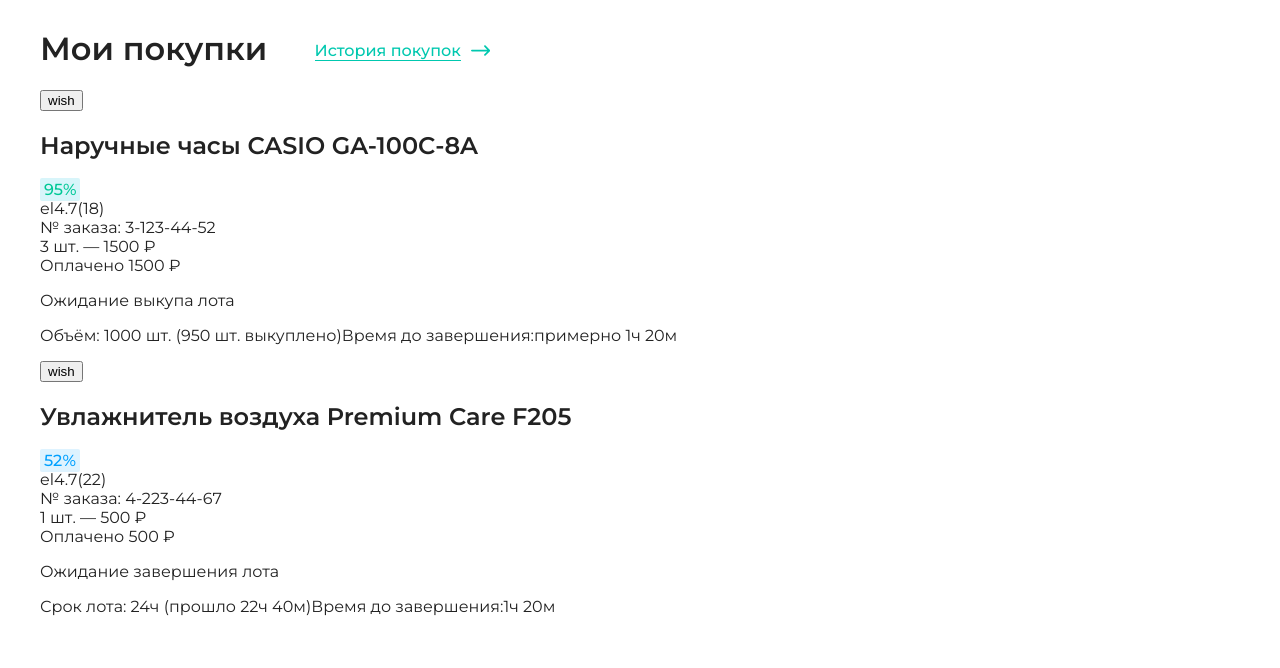
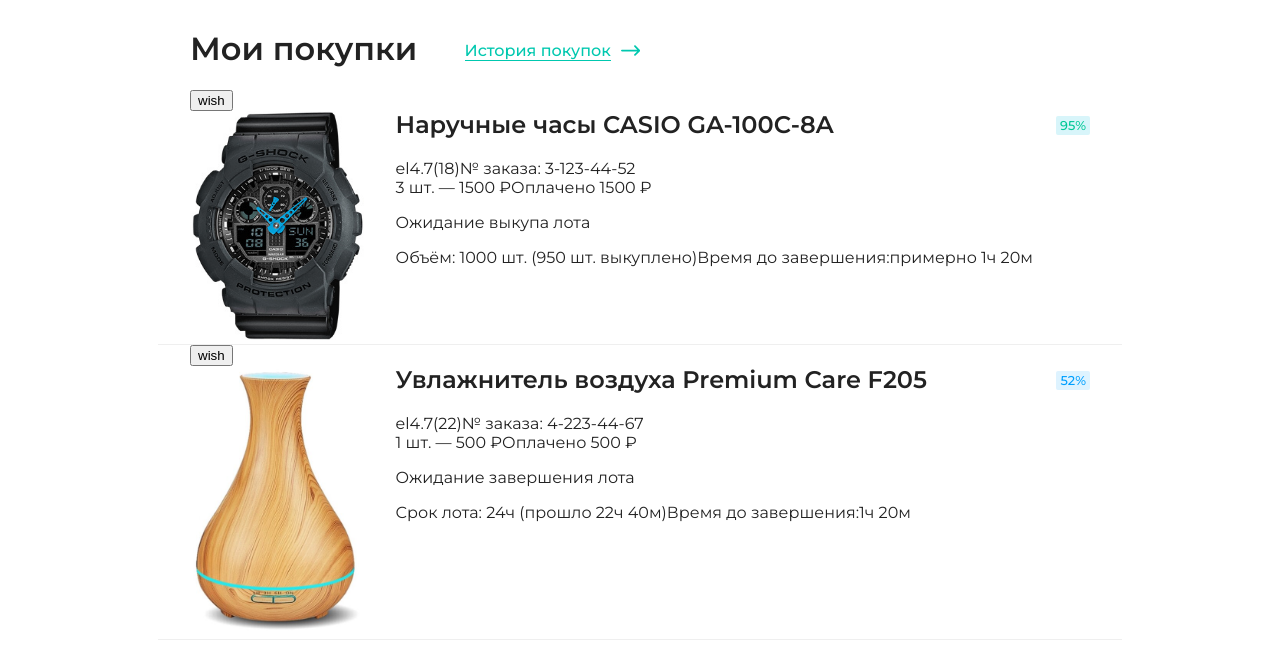
Before and after one commit to grigiriy/cobu_test, a React (Create React App) app: page / in a window 1280 px wide. Shown: the top 668 px of the page. Built offline with nearby package versions, Linux system fonts and the light colour scheme.

Commit message:
card layout start

```diff
--- a/src/components/card/Card.jsx
+++ b/src/components/card/Card.jsx
@@ -1,4 +1,6 @@
 import React from 'react';
+
+import './card.scss';
 
 import Wish from '../elements/wish'
 import Label from '../elements/label'
@@ -8,37 +10,37 @@
 import Status from '../elements/status'
 
 const Card = (props) => {
+
     return (
-
-<div className="card">
+    <div className="card row">
         <div className="col-left">
             <div className="image-wrapper">
                 <Wish />
-            <img src="" alt=""/>
+                <img src={require(`../../data/images/${props.item.image}`)} alt={props.item.name}/>
             </div>
         </div>
         <div className="col-right">
             <div className="content-wrapper">
-            <div className="d-flex card-header">
+                <div className="card-header">
                     <h2>{props.item.name}</h2>
                     <Label val={props.item.percent} />
                 </div>
-            <div className="d-flex card-subheader">
+                <div className="card-subheader">
                     <Rating rating={props.item.rating} reviews={props.item.reviews} />
                     <div className="order-id">№ заказа: {props.item.order_id}</div>
                 </div>
-            <div className="d-flex card-main">
+                <div className="card-main">
                     <Price count={props.item.count} val={props.item.bet} />
                     <PriceLabel val={props.item.bet} />
                 </div>
-            <div className="d-flex card-footer">
+                <div className="card-footer">
                     <Status status={props.item.status}/>
                 </div>
             </div>
         </div>
     </div>
+    )
 
-)
 }
 
 export default Card;
--- a/src/components/card/card.scss
+++ b/src/components/card/card.scss
@@ -0,0 +1,24 @@
+.card {
+  display: flex;
+  border-bottom: solid 1px #efefef;
+  padding-top: 30px;
+  padding-bottom: 30px;
+
+  .col-left {
+    width: 20%;
+    img {
+      max-width: 100%;
+    }
+  }
+  .col-right {
+    width: 80%;
+  }
+  .content-wrapper {
+    > div {
+      display: flex;
+      &.card-header {
+        justify-content: space-between;
+      }
+    }
+  }
+}
--- a/src/components/catalog/Catalog.jsx
+++ b/src/components/catalog/Catalog.jsx
@@ -10,12 +10,16 @@
 const Catalog = () => {
     return (
     <div className="container">
-        <Headline />
+        <div className="row">
+            <Headline />
+        </div>
+        <div className="row">
         {
             Data.map((item) => (
-            <Card key={item.order_id} item={item} />
-            ))
-        }
+                <Card key={item.order_id} item={item} />
+                ))
+            }
+        </div>
     </div>
     )
 }
--- a/src/components/catalog/catalog.scss
+++ b/src/components/catalog/catalog.scss
@@ -1,4 +1,10 @@
 .container {
-  max-width: 1200px;
+  max-width: 900px;
   margin: 0 auto;
+  .row {
+    margin: 0 -1rem;
+    > div {
+      padding: 0 1rem;
+    }
+  }
 }
--- a/src/components/elements/label/Label.jsx
+++ b/src/components/elements/label/Label.jsx
@@ -7,7 +7,7 @@
 const Label = (props) => {
     let $classNames = classNames('label',props.val>60?'good':'medium')
     return(
-    <div>
+    <div className="label-wrapper">
         <span className={$classNames}>{props.val}%</span>
     </div>
     )
--- a/src/components/elements/label/label.scss
+++ b/src/components/elements/label/label.scss
@@ -1,4 +1,7 @@
+.label-wrapper {
+  align-self: center;
   .label {
+    font-size: 0.8rem;
     width: 100%;
     font-weight: 500;
     border-radius: 2px;
@@ -14,3 +17,4 @@
     }
     max-width: 100%;
   }
+}
--- a/src/data/items.json
+++ b/src/data/items.json
@@ -1,6 +1,6 @@
 [
     {
-        "image":"",
+        "image":"casio.jpg",
         "name":"Наручные часы CASIO GA-100C-8A",
         "percent":"95",
         "rating":"4.7",
@@ -19,7 +19,7 @@
         }
     },
     {
-        "image":"",
+        "image":"pc.jpg",
         "name":"Увлажнитель воздуха Premium Care F205",
         "percent":"52",
         "rating":"4.7",
```
Also changed, not shown: src/data/images/casio.jpg (added), src/data/images/pc.jpg (added). Lines whose indentation alone changed are shown as unchanged.
